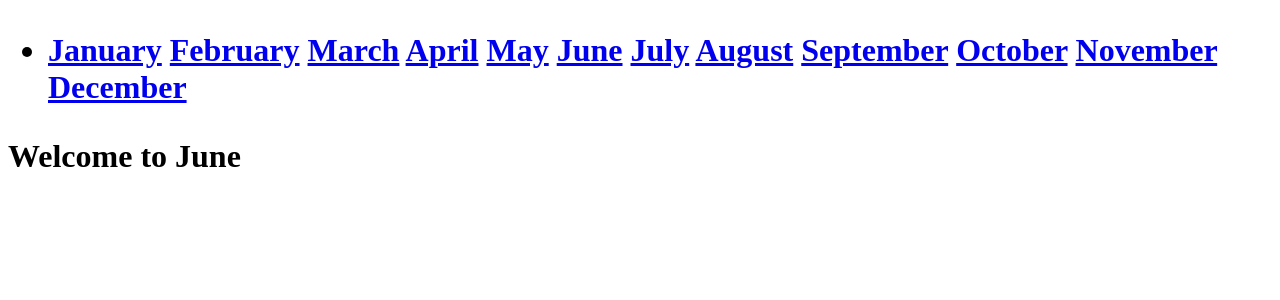
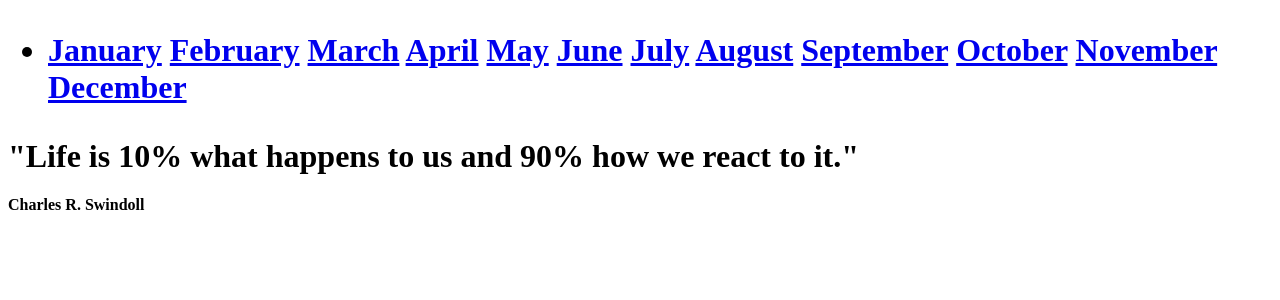
Before and after one commit to ofwonogodwin/monthly_challenges-App2, a Django app: page /jun/ in a window 1280 px wide. Shown: the top 300 px of the page. Run offline with Django 5.2, Linux system fonts and the light colour scheme.

Commit message:
Added May and June content

```diff
--- a/templates/jun.html
+++ b/templates/jun.html
@@ -1,5 +1,6 @@
 {% extends 'base.html' %}
 
 {% block content %}
-    <h1>Welcome to June</h1>
+    <h1>"Life is 10% what happens to us and 90% how we react to it." </h1>
+    <h4>Charles R. Swindoll</h4>
 {% endblock content %}
--- a/templates/may.html
+++ b/templates/may.html
@@ -1,5 +1,6 @@
 {% extends 'base.html' %}
 
 {% block content %}
-    <h1>Welcome to May</h1>
+    <h1>"The only limit to our realization of tomorrow is our doubts of today." </h1>
+    <h4>Franklin D. Roosevelt</h4>
 {% endblock content %}
```
